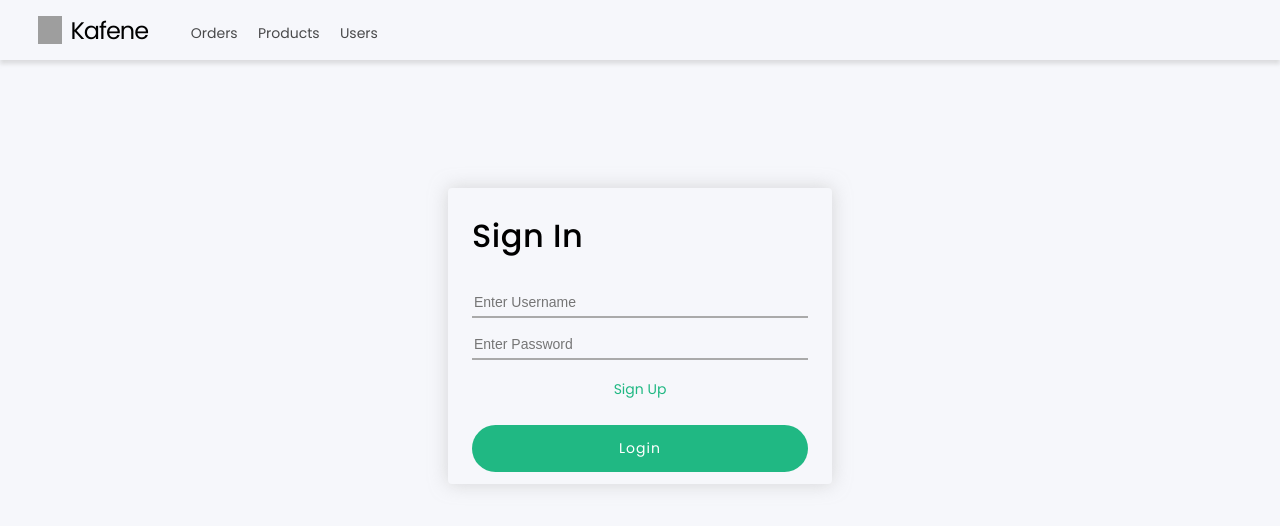
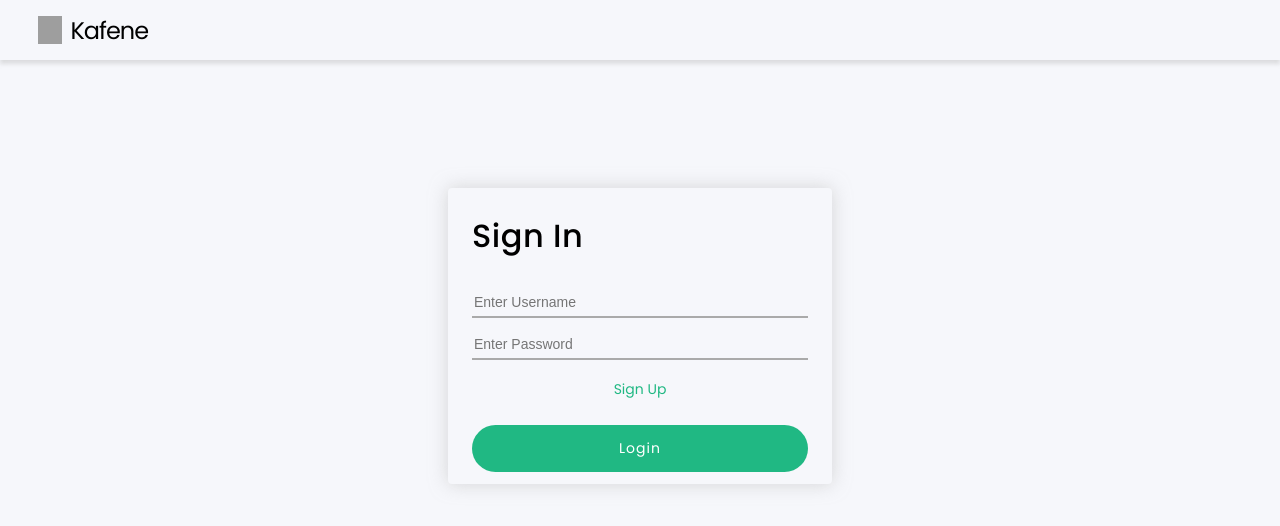
Before and after one commit to infiniteBRUTAL/Kafene-assessment, a plain HTML site: page index.html in a window 1280 px wide. Drawn offline with nearby package versions, Linux system fonts and the light colour scheme; grey boxes are pictures that could not be loaded.

Commit message:
Update index.html

```diff
--- a/index.html
+++ b/index.html
@@ -19,11 +19,11 @@
             <img id="logo" src="https://edu-web-fundamentals.web.app/static/media/logo.58169365.png" alt="logo" />
             <a href="#" id="logo-name">Kafene</a>
         </nav>
-        <nav id="menu-container">
+<!--         <nav id="menu-container">
             <a class="menu-items" href="Pages/Orders/orders.html">Orders</a>
             <a class="menu-items" href="Pages/Products/products.html">Products</a>
             <a class="menu-items" href="Pages/Users/users.html">Users</a>
-        </nav>
+        </nav> -->
     </div>
     <div id="right-menu-items">
         <a class="menu-items loggedOut">Logout</a>
```
